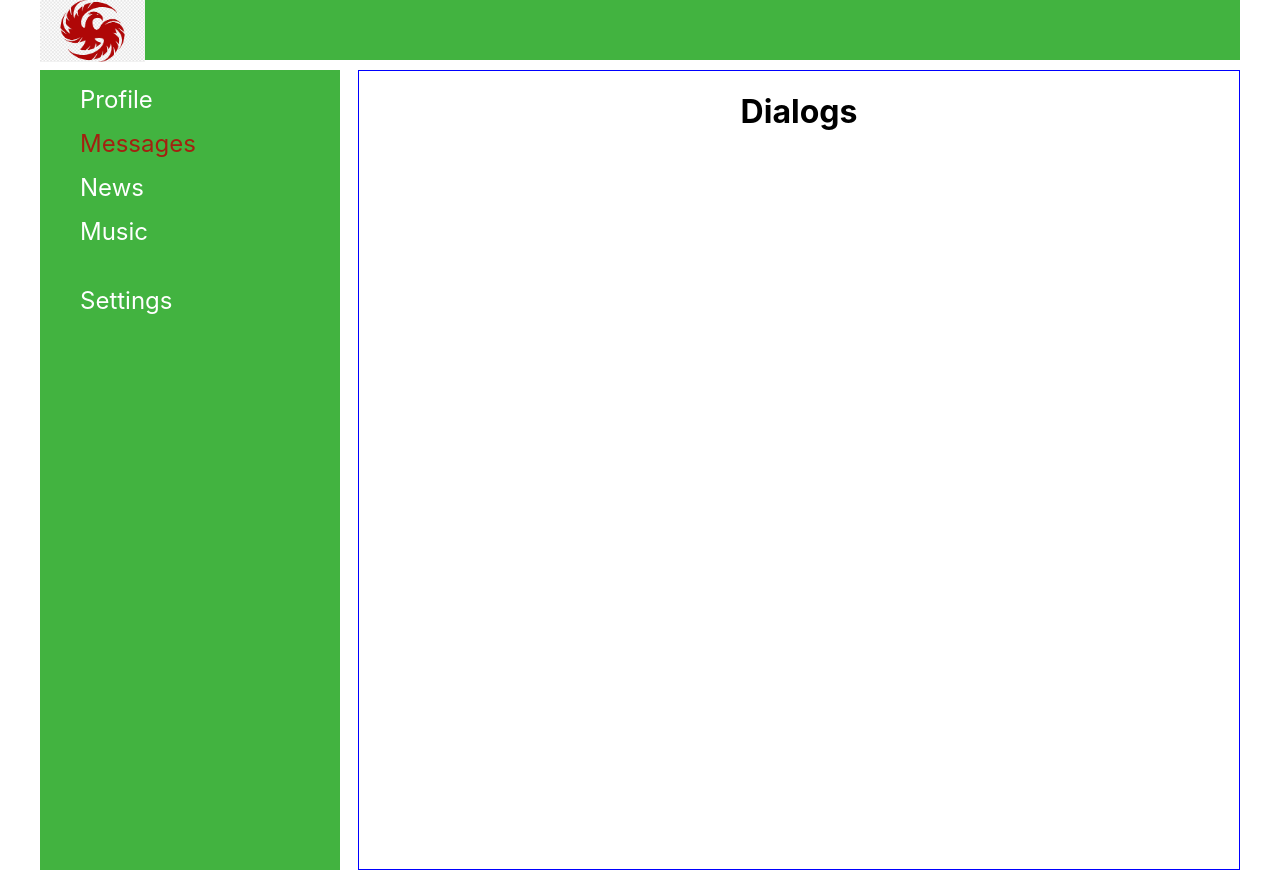
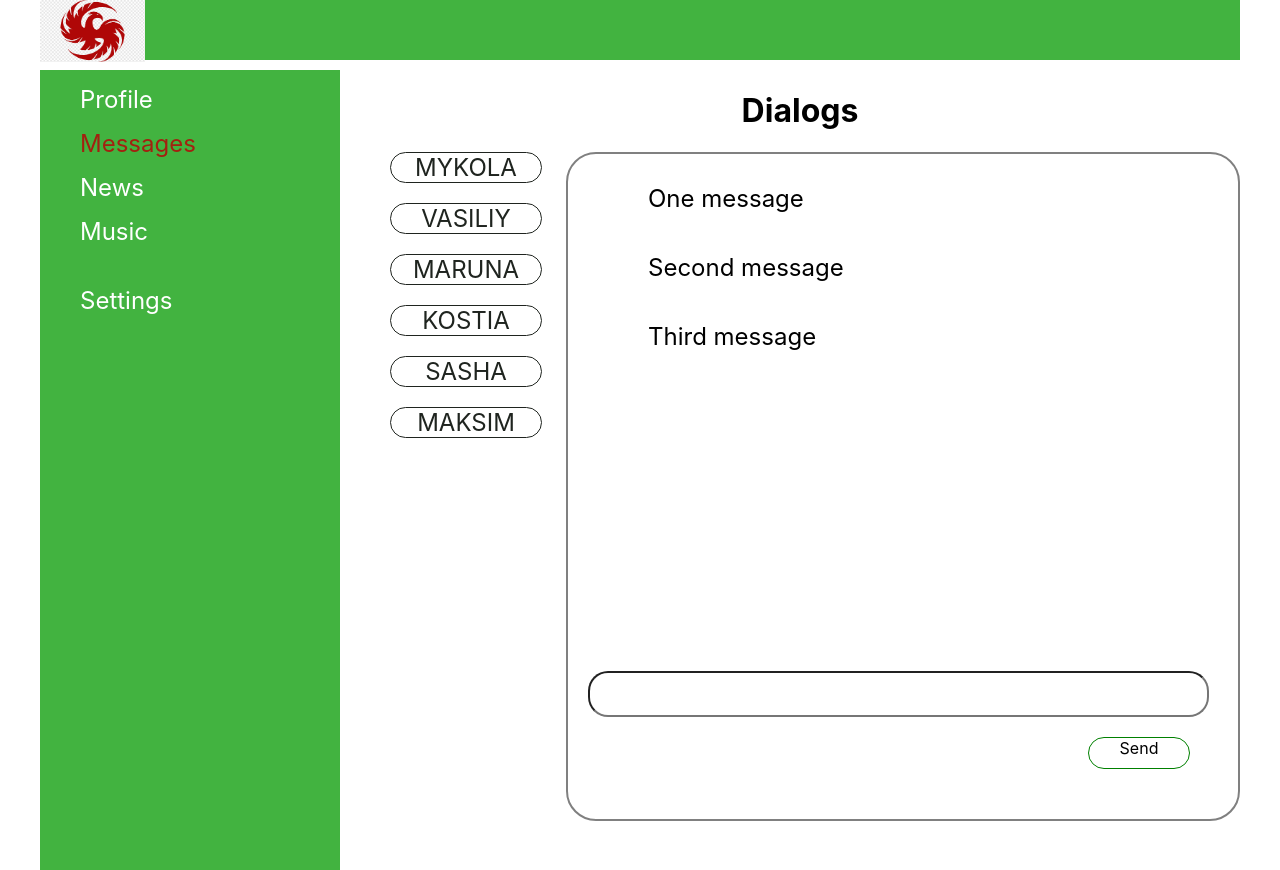
Before and after one commit to Karpenko-Mykola/REACT, a React (Create React App) app: page /dialogs in a window 1280 px wide. Built offline with nearby package versions, Linux system fonts and the light colour scheme.

Commit message:
dialogs + dataObjects

```diff
--- a/src/components/App/App.jsx
+++ b/src/components/App/App.jsx
@@ -15,8 +15,8 @@ const App = () => {
     		<div className = {style.content_wrapper}>
     			<Sidebar/>
     			<Routes>
-    				<Route path ='/profile' element = {<Content/>} />
-    				<Route path ='/dialogs' element = {<Dialogs/>} />
+    				<Route path ='/profile/*' element = {<Content/>} />
+    				<Route path ='/dialogs/*' element = {<Dialogs/>} />
     			</Routes>
    			</div>
     	</div>
--- /dev/null
+++ b/src/components/Dialog/Dialog.jsx
@@ -0,0 +1,12 @@
+import React from 'react';
+import style from './Dialog.module.css';
+
+const Dialog = (props) =>{
+	return(
+		<div className = {style.wrapper}>
+			<div className = {style.dialogs_message}>{props.message}</div>
+		</div>
+		)
+}
+
+export default Dialog
--- /dev/null
+++ b/src/components/Dialog/Dialog.module.css
@@ -0,0 +1,11 @@
+.wrapper{
+	margin-top: 20px;
+	margin-left: 20px;
+}
+
+.dialogs_message{
+	display: block;
+	margin-bottom: 10px;
+	padding: 10px 40px;
+	font-size: 24px;
+}
--- a/src/components/Dialogs/Dialogs.jsx
+++ b/src/components/Dialogs/Dialogs.jsx
@@ -1,12 +1,45 @@
 import React from 'react';
 import style from './Dialogs.module.css';
+import {NavLink} from 'react-router-dom';
+import Dialog from '../Dialog/Dialog.jsx';
+
+let DataFriends = [
+	{id: 1, name: "Mykola", message1 : "Hello", message2 : "How are you?"},
+	{id: 2, name: "Vasiliy", message1 : "somethink", message2 : "else"},
+	{id: 3, name: "Maruna", message1 : "Hello", message2 : "How are you?"},
+	{id: 4, name: "Kostia",message1 : "somethink", message2 : "else"},
+	{id: 5, name: "Sasha", message1 : "Hello", message2 : "How are you?"},
+	{id: 6, name: "Maksim", message1 : "somethink", message2 : "else"},
+]
+
+let DataMesagges = [
+	{id: 1, message : "One message"},
+	{id: 2, message : "Second message"},
+	{id: 3, message : "Third message"},
+
+]
+
+let Navigate = DataFriends.map(el => <NavLink to = {`/dialogs/${el.id}`} className = {navData => navData.isActive? style.dialogs_items_link_active : style.dialogs_items_link}> {el.name} </NavLink> )
+
+let Messages = DataMesagges.map(el => <Dialog message = {el.message}/>)
 
 const Dialogs = () =>{
 	return(
-		<div className = {style.wrapper}>
-			<h1>Dialogs</h1>
+	<div className = {style.wrapper}>
+		<h1>Dialogs</h1>
+		<div className = {style.dialogs}>
+			<div className = {style.dialogs_items}>
+				{Navigate}
+			</div>
+				<div className = {style.dialogs_messages}>
+		            {Messages}
+					<input type="text"/>
+					<div className = {style.dialogs_messages_button}>Send</div>
+				</div>
 		</div>
-		)
+	</div>
+
+		);
 }
 
 export default Dialogs
--- a/src/components/Dialogs/Dialogs.module.css
+++ b/src/components/Dialogs/Dialogs.module.css
@@ -1,8 +1,86 @@
 .wrapper{
-	border: 1px solid blue;
 	width: 880px;
 }
 
 .wrapper h1{
 	text-align: center;
 }
+
+.dialogs{
+	display: flex;
+	justify-content: space-between;
+}
+
+.dialogs_items{
+}
+
+.dialogs_messages{
+	border: 2px solid grey;
+	border-radius: 30px;
+	width: 650px;
+	height: 100%;
+	padding-left: 20px;
+}
+
+.dialogs_items_link{
+	display: block;
+	text-align: center;
+	width: 150px;
+	font-size: 24px;
+	margin-left: 30px;
+	margin-bottom: 20px;
+	text-decoration: none;
+	text-transform: uppercase;
+	color: #1f241f;
+	border: 1px solid #1f241f;
+	border-radius: 30px;
+}
+
+.dialogs_items_link:hover{
+	background-color: green;
+	color: #fff;
+}
+
+.dialogs_items_link_active{
+	display: block;
+	text-align: center;
+	width: 150px;
+	font-size: 24px;
+	margin-left: 30px;
+	margin-bottom: 20px;
+	text-decoration: none;
+	text-transform: uppercase;
+	color: #fff;
+	border: 1px solid #1f241f;
+	border-radius: 30px;
+	background-color: #1f241f;
+}
+
+
+.dialogs_messages input{
+	width: 90%;
+	padding-left: 30px;
+	margin-top: 300px;
+	height: 40px;
+	border-radius: 20px;
+	font-size: 20px;
+
+}
+
+.dialogs_messages_button{
+	margin-left: 500px;
+	margin-top: 20px;
+	margin-bottom: 50px;
+	text-align: center;
+	font-size: 22	px;
+	width: 100px;
+	height: 30px;
+	border: 1px solid green;
+	border-radius: 30px;
+	cursor: pointer;
+}
+
+.dialogs_messages_button:hover{
+	color: #fff;
+	background-color: green;
+}
--- a/src/components/MyPosts/MyPosts.jsx
+++ b/src/components/MyPosts/MyPosts.jsx
@@ -8,9 +8,7 @@ const MyPosts = () =>{
  		<h3 className = {style.header}>My Posts</h3>
  		<input className = {style.input} type="text" placeholder = 'your news...'/>
  		<div className = {style.btn}>Send</div>
- 		<Post message = "Hello"/>
- 		<Post message = "How are you"/>
- 		<Post message = "All right"/>
+ 		<Post />
 
   </div>
     )
--- a/src/components/Post/Post.jsx
+++ b/src/components/Post/Post.jsx
@@ -1,10 +1,19 @@
 import React from "react"
 import style from "./Post.module.css"
 
-const Post = (props) =>{
+let postData = [
+	{id: 1, postText : "My first Post"},
+	{id: 2, postText : "My second Post"},
+	{id: 3, postText : "Something else"},
+	{id: 4, postText : "etc..."}
+]
+
+let postElements = postData.map(el => <div className = {style.post}>{el.postText}</div>)
+
+const Post = () =>{
   return(
     <div className = {style.wrapper}>
-    	<div className = {style.post}>{props.message}</div>
+    	{postElements}
     </div>
     )
 }
--- a/src/components/Sidebar/Sidebar.jsx
+++ b/src/components/Sidebar/Sidebar.jsx
@@ -5,7 +5,7 @@ import {NavLink} from 'react-router-dom';
 const Sidebar = () =>{
   return(
     <div className = {style.wrapper}>
-    <NavLink to="/profile" className = {({isActive}) => isActive? `${style.list_item_active}` :`${style.list_item}`}>Profile</NavLink>
+    <NavLink to="/profile" className = {({isActive}) => isActive? style.list_item_active :style.list_item}>Profile</NavLink>
     <NavLink to="/dialogs" className = {({isActive}) => isActive? `${style.list_item_active}` :`${style.list_item}`}>Messages</NavLink>
     <NavLink to="/news" className = {navData => navData.isActive? style.list_item_active : style.list_item }>News</NavLink>
     <NavLink to="/music" className = {({isActive}) => isActive? `${style.list_item_active}` :`${style.list_item}`}>Music</NavLink>
```
